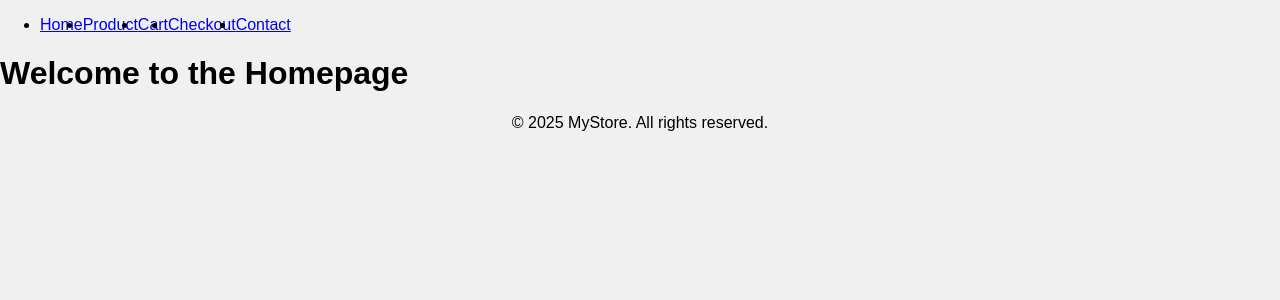
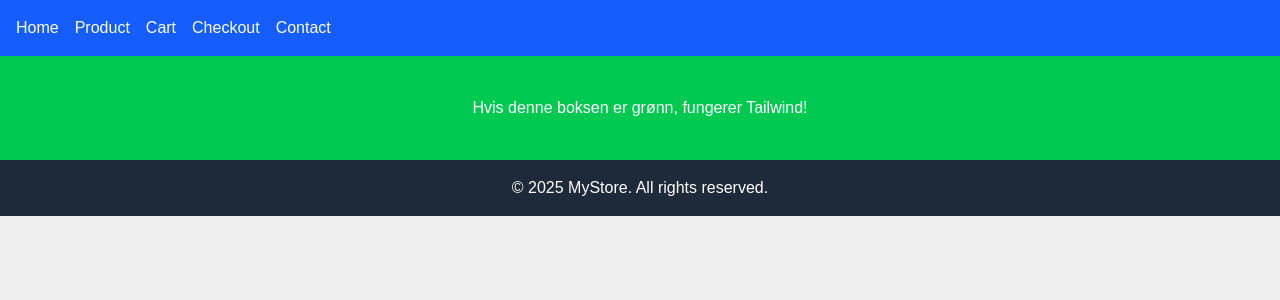
Before and after one commit to kanotten/React-Ca, a React (Vite) app: page / in a window 1280 px wide. Shown: the top 300 px of the page. Built offline with nearby package versions, Linux system fonts and the light colour scheme.

Commit message:
fixed tailwind not working

```diff
--- a/package.json
+++ b/package.json
@@ -10,6 +10,7 @@
     "preview": "vite preview"
   },
   "dependencies": {
+    "@tailwindcss/vite": "^4.0.12",
     "react": "^18.3.1",
     "react-dom": "^18.3.1",
     "react-router-dom": "^7.3.0"
--- a/src/index.css
+++ b/src/index.css
@@ -1,7 +1,5 @@
 /* src/index.css */
-@tailwind base;
-@tailwind components;
-@tailwind utilities;
+@import "tailwindcss";
 
 body {
     margin: 0;
--- a/src/pages/Homepage.jsx
+++ b/src/pages/Homepage.jsx
@@ -1,9 +1,7 @@
 export default function Homepage() {
-  console.log("Homepage is rendering"); // Flytt console.log() ut av return
-
   return (
-    <h1 className="text-3xl font-bold text-blue-500">
-      Welcome to the Homepage
-    </h1>
+    <div className="bg-green-500 text-white p-10 text-center">
+      Hvis denne boksen er grønn, fungerer Tailwind!
+    </div>
   );
 }
```
Also changed, not shown: 1 other file (tests, documents, lock files or other folders).
